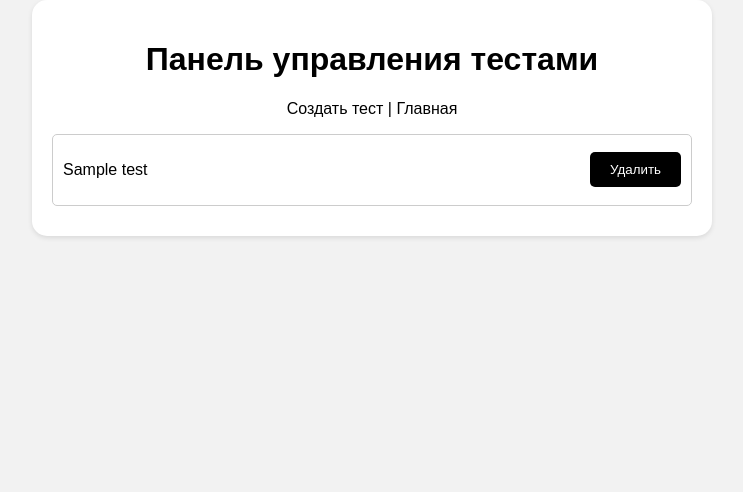
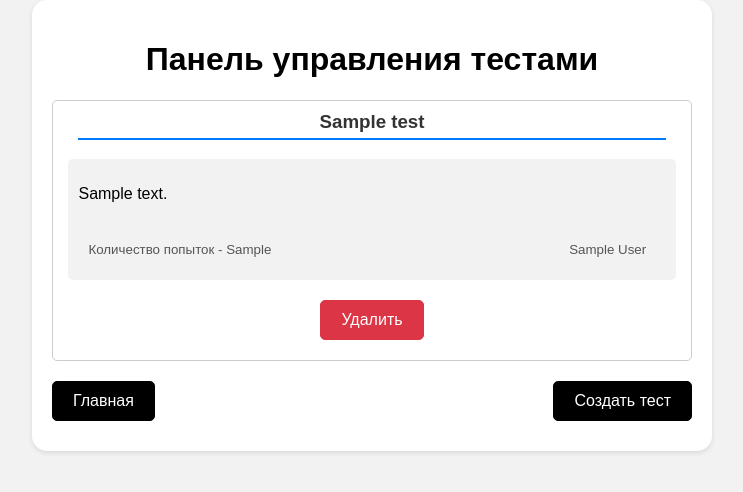
Before and after one commit to EugeneSamsonov/MiSZI_app, a Django app: template templates/study_tests/control_panel.html in a window 1280 px wide. Shown: the top 492 px of the page, without its empty margins (268-1011 px from the left). Run offline with Django 5.2, Linux system fonts and the light colour scheme; the template is opened without the code that fills it: most values are stand-ins (such as "Sample title", 1, 10 or a date in 2020).

Commit message:
add test_attempt mini change front

```diff
--- a/static/styles/style.css
+++ b/static/styles/style.css
@@ -60,32 +60,37 @@ body {
   border: 1px solid #ccc;
   border-radius: 5px;
 }
+
 li,
 .errorlist .nonform li,
 .errors {
   color: red;
   font-weight: bold;
 }
+
 .button,
 input[type="submit"] {
   background-color: #000000;
+  border: 1px solid #000000;
   color: white;
   padding: 10px 20px;
-  border: none;
   border-radius: 5px;
   cursor: pointer;
   transition: background-color 0.3s ease-in-out;
   text-decoration: none;
+  font-size: medium;
 }
 
 .button:hover,
 input[type="submit"]:hover {
-    background-color: #e3e3e3;
-    color: #000000;
-    text-decoration: none;
+  background-color: #f2f2f2;
+  border: 1px solid #000000;
+  color: #000000;
+  text-decoration: none;
 }
 a {
   color: #000000;
+  transition: background-color 0.3s ease-in-out;
   text-decoration: none;
 }
 a:hover {
@@ -223,34 +228,108 @@ input[name*="-DELETE"] {
   align-items: center;
   border: 1px solid #ccc;
   border-radius: 5px;
+  padding: 10px 10px 0 10px;
+  margin-bottom: 20px;
+  justify-content: space-between;
+  text-align: center;           /* ← ИЗМЕНИ на center */
+  text-decoration: none;
+}
+
+.test-card-attempt h3 {
+  margin-top: 0;
+  color: #333;
+  border-bottom: 2px solid #007bff;
+  padding-bottom: 5px;
+  width: 95%;
+  text-align: center;
+}
+
+.test-card-link {
+  text-decoration: none;
+  transition: background-color 0.3s ease-in-out;
+}
+
+.test-card-link:hover,
+.test-card-link:hover .test-card-inf {
+  background-color: #e3e3e3;
+  text-decoration: none;
+}
+
+.test-card-inf {
+  display: flex;
+  flex-direction: column;
+  justify-content: space-between;
+  align-items: baseline;
+  background-color: #f2f2f2;
+  width: 95%;
   padding: 10px;
-  margin-bottom: 10px;
+  margin-bottom: 20px;
+  border-radius: 5px;
+  transition: background-color 0.3s ease-in-out;
+}
+
+.test-card-description {
+  display: flex;
+  flex-direction: column;
+  align-items: baseline;
   justify-content: space-between;
-  background-color: #f2f2f2;
   width: 95%;
   text-align: left;
 }
 
-.test-description {
-  display: flex;
-  flex-direction: column;
-  align-items: baseline;
-  justify-content: space-between;
-  background-color: #f2f2f2;
-  width: 95%;
-  text-align: left;
-}
-
-.small_inf {
+.test-card-small_inf {
   display: flex;
   flex-direction: row;
   align-items: baseline;
-  padding: 10px;
-  margin-bottom: 10px;
+  padding: 10px 10px 0 10px;
   justify-content: space-between;
-  background-color: #f2f2f2;
   width: 95%;
   text-align: left;
   font-size: smaller;
   color: #555;
 }
+
+.test-attempt-answers-block {
+  display: flex;
+  flex-direction: column;
+  justify-content: space-between;
+  align-items: baseline;
+}
+
+.test-attempt-answer {
+  margin: 5px;
+}
+
+.buttons-list {
+  display: flex;
+  flex-direction: column;
+  margin-bottom: 20px;
+}
+
+.buttons {
+  display: flex;
+  flex-direction: row;
+  align-items: center;
+  justify-content: space-around;
+  margin-bottom: 10px;
+  /* padding: 10px; */
+}
+
+.test-panel-buttons {
+  justify-content: space-between;
+}
+
+.home-buttons .button {
+  width: 36%;
+}
+
+.button.delete {
+  background-color: #dc3545;  /* красный для удаления */
+  border-color: #dc3545;
+  margin-bottom: 20px;
+}
+
+.button.delete:hover {
+  background-color: #c82333;
+  color: white;
+}
--- a/study_tests/forms.py
+++ b/study_tests/forms.py
@@ -79,7 +79,7 @@ class AnswerFormSet(BaseInlineFormSet):
             if form.cleaned_data:
                 if form.cleaned_data.get("is_correct", False):
                     has_correct_answer = True
-                    break  # Достаточно одного правильного ответа
+                    break
 
         # Если ни один ответ не правильный - ошибка
         if not has_correct_answer:
--- a/study_tests/models.py
+++ b/study_tests/models.py
@@ -50,7 +50,7 @@ class Answer(models.Model):
     is_correct = models.BooleanField(default=False)
 
     def __str__(self):
-        return f"вопрос {self.question.id } | {self.text}{" | correct" if self.is_correct else ''}"
+        return f"вопрос {self.question.id } | {self.id} {self.text}{" | correct" if self.is_correct else ''}"
 
 
 class TestAttempt(models.Model):
--- a/study_tests/urls.py
+++ b/study_tests/urls.py
@@ -3,9 +3,10 @@ from . import views
 
 urlpatterns = [
     path(r"", views.control_panel, name="control-panel"),
-    path(r"home", views.home, name="home"),
+    path(r"tests-list", views.tests_list, name="list"),
     path(r"", views.control_panel, name="test-update"),
     path(r"create-test", views.create_test, name="create-test"),
     path(r"delete-test/<int:test_id>", views.delete_test, name="test-delete"),
+    path(r"test-attempt/<int:test_id>", views.test, name="test-attempt"),
     # path(r"create-test", views.create_test, name="test-update"),
 ]
--- a/templates/study_tests/control_panel.html
+++ b/templates/study_tests/control_panel.html
@@ -3,13 +3,29 @@
     Панель управления тестами
 {% endblock title %}
 {% block content %}
+    <h1>Панель управления тестами</h1>
     <div>
-        <h1>Панель управления тестами</h1>
-        <p>
-            <a href="{% url "tests:create-test" %}">Создать тест</a>
-            <span>|</span>
-            <a href="{% url "user:home" %}">Главная</a>
-        </p>
+        {% if tests %}
+            {% for test in tests %}
+                <div class="test-card-attempt"
+                     href="{% url "tests:test-attempt" test.id %}">
+                    <h3>{{ test.title }}</h3>
+                    <div class="test-card-inf">
+                        <div class="test-card-description">
+                            <p>{{ test.description }}</p>
+                        </div>
+                        <div class="test-card-small_inf">
+                            <p>Количество попыток - {{ test.attempt_limit }}</p>
+                            <p>{{ test.author }}</p>
+                        </div>
+                    </div>
+                    <a class="button delete" href="{% url "tests:test-delete" test.id %}">Удалить</a>
+                </div>
+            {% endfor %}
+        {% else %}
+            <div class="test-card">Упс, но тестов пока нет</div>
+        {% endif %}
+        {% comment %}
         <div class="tests-list">
             {% if tests %}
                 {% for test in tests %}
@@ -27,6 +43,10 @@
                     <p>У вас пока нет тестов</p>
                 </div>
             {% endif %}
-        </div>
+        </div> {% endcomment %}
+    </div>
+    <div class="buttons test-panel-buttons">
+        <a class="button" href="{% url "user:home" %}">Главная</a>
+        <a class="button" href="{% url "tests:create-test" %}">Создать тест</a>
     </div>
 {% endblock content %}
--- a/users/forms.py
+++ b/users/forms.py
@@ -39,7 +39,7 @@ class UserRegistrationForm(forms.ModelForm):
         model = User
         fields = ("username", "password1", "password2")
 
-    username = forms.CharField()
+    username = forms.CharField(label="Имя пользователя")
     password1 = forms.CharField(
         widget=forms.PasswordInput, required=False, validators=[PasswordValidator()], label="Пароль"
     )
```
Also changed, not shown: app/settings.py (+5 -2 lines), study_tests/views.py (+93 -8 lines), templates/study_tests/test_attempt.html (added, +48 -0 lines), templates/study_tests/tests_list.html (renamed from templates/study_tests/home.html, +9 -8 lines), templates/users/home.html (+19 -15 lines), users/views.py (+4 -4 lines).
